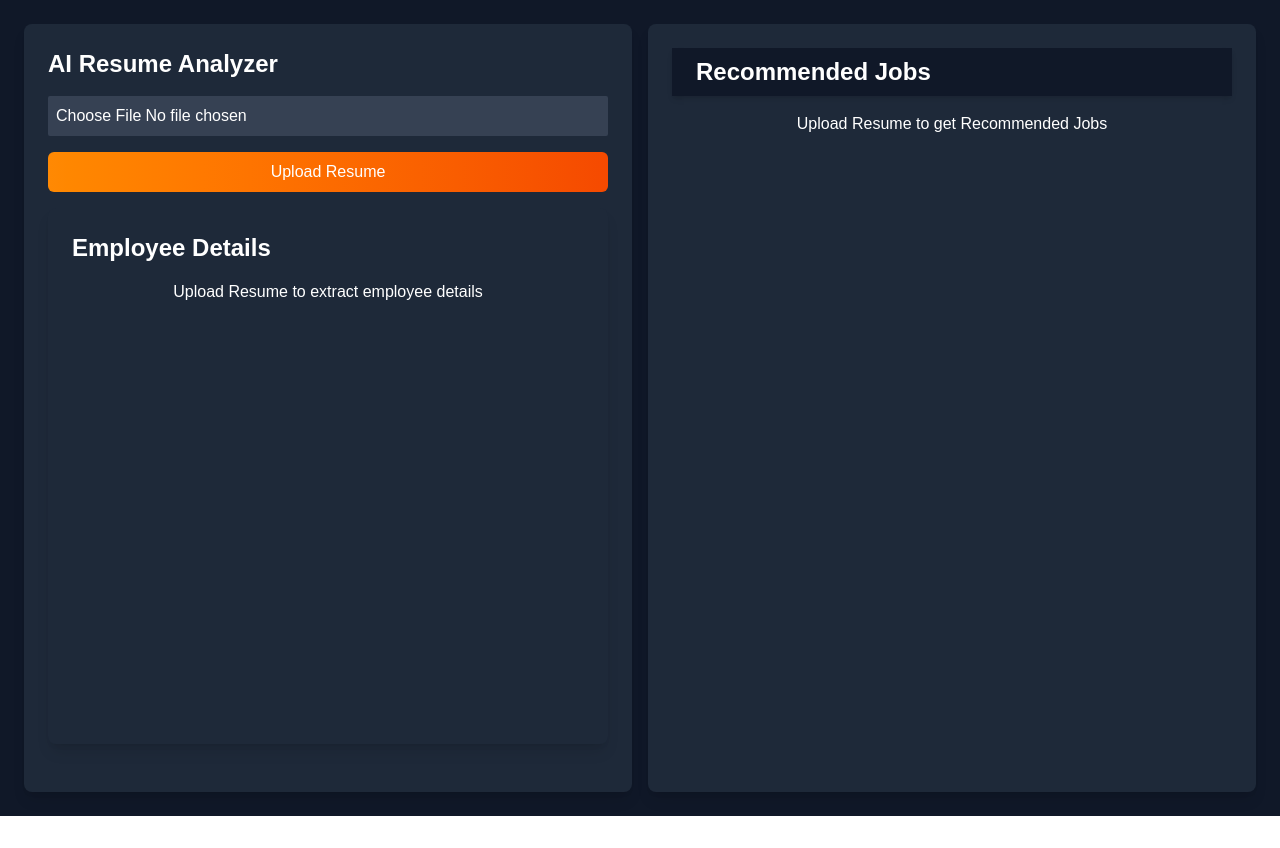
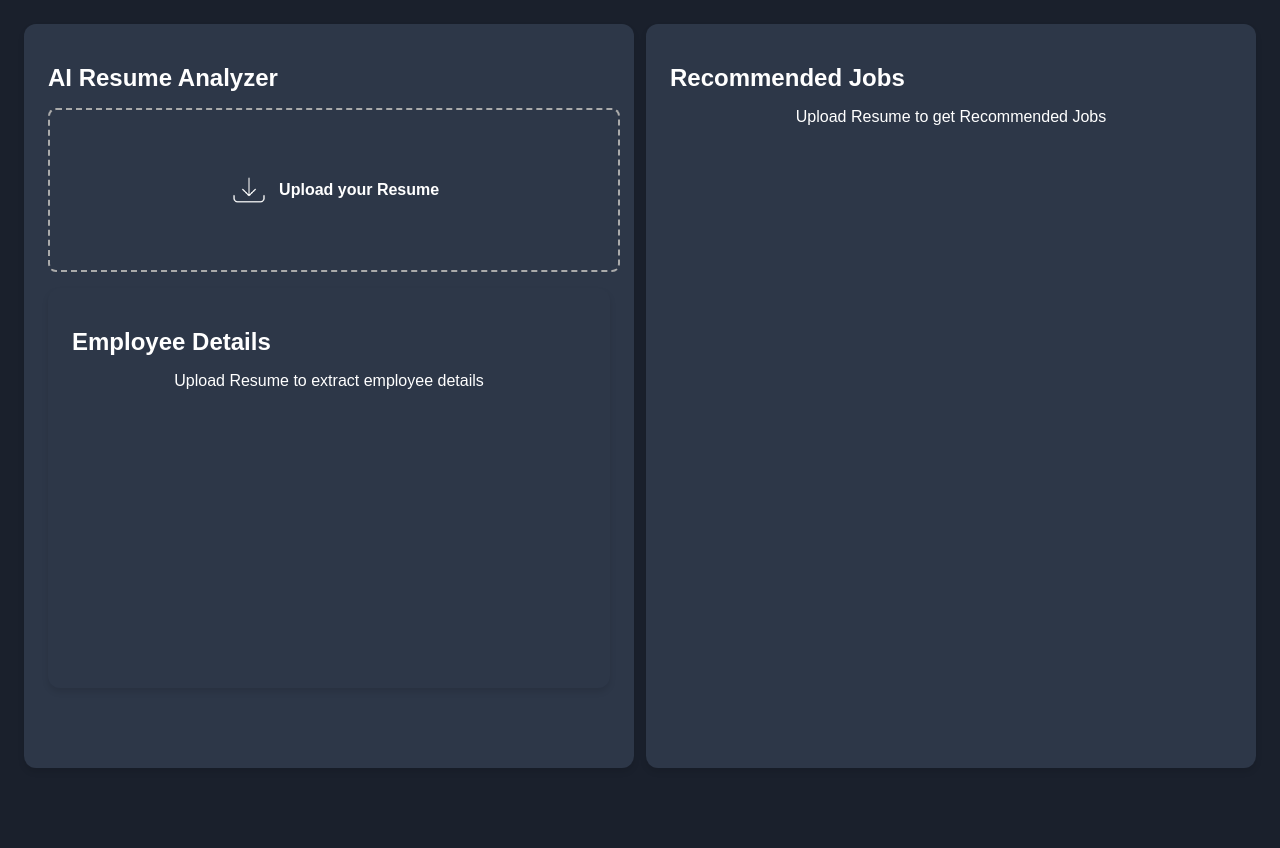
Before and after one commit to BinmayKumarPadhi-FullStack/Resume-Analysis, a Next.js app: page /resume-analysis in a window 1280 px wide. Before the commit the page ends 816 px from the top, so only its background shows below. Built offline with nearby package versions, Linux system fonts and the light colour scheme.

Commit message:
removed upload resume button and UI updates

```diff
--- a/src/app/globals.css
+++ b/src/app/globals.css
@@ -1,4 +1,4 @@
-@import "tailwindcss";
+/* @import "tailwindcss"; */
 
 :root {
   --background: #ffffff;
@@ -17,6 +17,7 @@ body {
   color: var(--foreground);
   font-family: Arial, Helvetica, sans-serif;
   overflow: hidden;
+  margin: 0;
 }
 
 .analyze-screen {
@@ -56,3 +57,267 @@ body {
     transform: rotate(360deg);
   }
 }
+
+/* General Styles */
+.container {
+  display: flex;
+  min-height: 100vh;
+  background-color: #1a202c;
+  color: white;
+  padding: 24px;
+  position: relative;
+  gap: 12px;
+}
+
+.overlay {
+  position: absolute;
+  inset: 0;
+  background-color: rgba(26, 32, 44, 0.5);
+  display: flex;
+  justify-content: center;
+  align-items: center;
+  z-index: 50;
+}
+
+.loader-container {
+  display: flex;
+  flex-direction: column;
+  align-items: center;
+  padding: 24px;
+}
+
+.loader {
+  /* Your loader animation */
+}
+
+.loading-message {
+  font-size: 1.125rem;
+  font-weight: 600;
+  color: #ff7f2a;
+}
+
+/* Form Styles */
+.upload-form-container,
+.parsed-data-container,
+.job-listings-container {
+  flex: 1;
+  background-color: #2d3748;
+  padding: 24px;
+  border-radius: 12px;
+  box-shadow: 0 4px 6px rgba(0, 0, 0, 0.1);
+}
+
+.parsed-data-container {
+  height: 44vh;
+  overflow-y: auto;
+  overflow-x: hidden;
+}
+
+.upload-form-container,.job-listings-container{
+  height: 87vh;
+}
+
+.heading {
+  font-size: 1.5rem;
+  font-weight: bold;
+  margin-bottom: 16px;
+}
+
+.form {
+  margin-bottom: 16px;
+}
+
+.input-file {
+  display: none;
+}
+
+/* Style the custom label that acts as the file input button */
+.file-upload-label {
+  display: flex;
+  align-items: center;  /* Align items horizontally */
+  justify-content: center;  /* Center content horizontally */
+  padding: 20px;
+  background-color: #2d3748;
+  border-radius: 8px;
+  width: 100%;
+  cursor: pointer;
+  border: 2px dashed #aaa;
+  transition: all 0.3s;
+  text-align: center;
+  gap: 10px;  /* Space between the icon and the text */
+  width: 94%;
+  height: 15vh;
+}
+
+.file-upload-label:hover {
+  background-color: #2d3748;
+  border-color: #f6ad55;
+}
+
+/* Text inside the file upload box */
+.file-upload-text {
+  color: white;
+  font-size: 1rem;
+  font-weight: bold;
+}
+
+.submit-button {
+  background: linear-gradient(to right, #f6ad55, #f97316);
+  color: white;
+  padding: 8px 16px;
+  border-radius: 8px;
+  width: 100%;
+  text-align: center;
+  cursor: pointer;
+  transition: all 0.3s;
+  width: 25%;
+  height: 6vh;
+  margin-left: auto;
+  display: block;
+  margin-top: 12px;
+  border: none;
+}
+
+.submit-button:hover {
+  background: linear-gradient(to right, #fb923c, #f87171);
+}
+
+.form-group {
+  margin-bottom: 16px;
+}
+
+.label {
+  font-size: 0.875rem;
+  font-weight: 500;
+}
+
+.input,
+textarea {
+  width: 100%;
+  padding: 8px;
+  margin-top: 8px;
+  border-radius: 4px;
+  background-color: #4a5568;
+  color: white;
+  border: none;
+}
+
+.skills-buttons {
+  display: flex;
+  flex-wrap: wrap;
+  gap: 8px;
+  margin-bottom: 16px;
+}
+
+.skill-button {
+  padding: 8px 16px;
+  border-radius: 8px;
+  box-shadow: 0 2px 4px rgba(0, 0, 0, 0.1);
+  background-color: #e53e3e;
+  color: white;
+  transition: all 0.3s;
+  border: none;
+}
+
+.skill-button.selected {
+  background-color: #fd6e0d;
+}
+
+.skill-button:hover {
+  background-color: #fbbf24;
+}
+
+.message {
+  text-align: center;
+  color: white;
+}
+
+/* Pagination Controls */
+.pagination-controls {
+  display: flex;
+  justify-content: flex-end;
+  margin-top: 16px;
+}
+
+.pagination-button {
+  padding: 8px 16px;
+  background-color: #3182ce;
+  color: white;
+  border-radius: 8px;
+  cursor: pointer;
+  transition: all 0.3s;
+  margin-left: 8px;
+}
+
+.pagination-button:disabled {
+  background-color: #4a5568;
+  cursor: not-allowed;
+}
+
+.page-number {
+  margin: 0 16px;
+  color: white;
+}
+
+/* Job Listings */
+.job-listings-scroll {
+  overflow-y: auto;
+  overflow-x: hidden;
+  height: 60vh;
+  space-y: 16px;
+}
+
+.job-listing {
+  background-color: #4a5568;
+  padding: 16px;
+  border-radius: 12px;
+  box-shadow: 0 4px 6px rgba(0, 0, 0, 0.1);
+  transition: transform 0.3s;
+  margin-top: 12px;
+}
+
+.job-listing:hover {
+  transform: scale(1.02);
+}
+
+.job-title {
+  font-size: 1.125rem;
+  font-weight: 600;
+  margin-bottom: 8px;
+  margin-top: 0;
+}
+
+.company-name {
+  font-size: 1rem;
+  color: #edf2f7;
+  margin-bottom: 8px;
+}
+
+.job-description {
+  font-size: 0.875rem;
+  color: #e2e8f0;
+}
+
+.job-location {
+  font-size: 0.875rem;
+  color: #edf2f7;
+  display: flex;
+  gap: 12px;
+}
+
+.apply-button {
+  margin-top: 16px;
+  display: inline-block;
+  color: #3182ce;
+  text-decoration: underline;
+}
+
+.apply-button:hover {
+  text-decoration: none;
+}
+
+
+.submit-section{
+  width: 100%;
+  display: inline-block;
+}
--- a/src/app/resume-analysis/page.tsx
+++ b/src/app/resume-analysis/page.tsx
@@ -1,7 +1,7 @@
 /* eslint-disable @typescript-eslint/no-explicit-any */
 "use client";
 import { useState, useEffect } from "react";
-import { useForm, SubmitHandler, useFieldArray } from "react-hook-form";
+import { useForm, useFieldArray } from "react-hook-form";
 import { useDispatch, useSelector } from "react-redux";
 // import OpenAI from "openai";
 import pdfToText from "react-pdftotext";
@@ -11,6 +11,7 @@ import {
   uploadResumeSuccess,
 } from "../../store/resumeSlice";
 import { RootState } from "@/store";
+import Image from "next/image";
 // import axios from "axios";
 
 // Define the interfaces for the form data and parsed resume data
@@ -71,8 +72,7 @@ interface jobDetails {
 }
 
 export default function ResumeAnalysis() {
-  const { register, handleSubmit, setValue, control } = useForm<ResumeFormData>(
-    {
+  const { register, setValue, control } = useForm<ResumeFormData>({
     defaultValues: {
       Experience: [
         {
@@ -92,8 +92,7 @@ export default function ResumeAnalysis() {
       Skills: [],
       Education: { Institution: "", Degree: "", Duration: "" },
     },
-    }
-  );
+  });
 
   const { fields } = useFieldArray({
     control,
@@ -117,6 +116,7 @@ export default function ResumeAnalysis() {
   const [loadingMessage, setLoadingMessage] = useState(
     "Fetching employee details..."
   );
+  const [selectedFile, setSelectedFile] = useState("");
   // Create a reference to the job section
   // const jobsSectionRef = useRef<HTMLDivElement>(null);
 
@@ -250,16 +250,16 @@ export default function ResumeAnalysis() {
     fetchJobs(page, jobsPerPage, selectedSkills);
   };
 
-  const onSubmit: SubmitHandler<ResumeFormData> = async (data) => {
-    const file = data.resume[0];
+  // const onSubmit: SubmitHandler<ResumeFormData> = async (data) => {
+  //   const file = data.resume[0];
 
-    try {
-      extractText(file);
-    } catch (error) {
-      console.error("Error uploading resume:", error);
-      dispatch(uploadResumeFailure());
-    }
-  };
+  //   try {
+  //     extractText(file);
+  //   } catch (error) {
+  //     console.error("Error uploading resume:", error);
+  //     dispatch(uploadResumeFailure());
+  //   }
+  // };
 
   // const resetData = () => {
   //   setExtractedData("");
@@ -289,52 +289,81 @@ export default function ResumeAnalysis() {
   //     Duration: "",
   //   });
   // };
+  const handleFileChange = async (event: any) => {
+    const file = event.target.files[0];
+    setSelectedFile(file.name);
+    try {
+      await extractText(file);
+    } catch (error) {
+      console.error("Error uploading resume:", error);
+      dispatch(uploadResumeFailure());
+    }
+  };
   return (
-    <div className="flex min-h-screen bg-gray-900 text-white p-6 analyze-screen">
+    <div className="container">
       {/* Overlay Loader */}
       {loading && (
-        <div className="absolute inset-0 bg-gray-900/50 flex justify-center items-center z-50">
-          <div className="flex flex-col items-center bg-transparent p-6">
+        <div className="overlay">
+          <div className="loader-container">
             {/* Gradient Spinning Loader */}
             <div className="loader"></div>
-            <p className="text-lg font-semibold text-orange-500">
-              {loadingMessage}
-            </p>
+            <p className="loading-message">{loadingMessage}</p>
           </div>
         </div>
       )}
       {/* Left Side (Upload Form) */}
-      <div className="flex-1 bg-gray-800 p-6 rounded-lg shadow-lg mr-4">
-        <h1 className="text-2xl font-bold mb-4">AI Resume Analyzer</h1>
-        <form onSubmit={handleSubmit(onSubmit)} className="mb-4">
+      <div className="upload-form-container">
+        <h1 className="heading">AI Resume Analyzer</h1>
+        <form className="form">
+          {/* Container for the label and download icon */}
+          <label htmlFor="file-upload" className="file-upload-label">
+            {/* Download Icon inside the box */}
+            <Image
+              src="/images/download-1.png" // Path to your image in public directory
+              alt="download"
+              width={40} // Specify width
+              height={40} // Specify height
+            />
+
+            {/* File upload text */}
+            <div className="file-upload-text">
+              {selectedFile && selectedFile.length > 1
+                ? selectedFile
+                : "Upload your Resume"}
+            </div>
+          </label>
+
+          {/* Hidden file input */}
           <input
             type="file"
+            id="file-upload"
             {...register("resume", { required: true })}
-            className="mb-4 p-2 w-full rounded-xs bg-gray-700 text-white focus:outline-none focus:ring-2 focus:ring-blue-500"
+            className="input-file"
             accept=".pdf"
+            onChange={handleFileChange} // Handle file selection
           />
-          <button
-            type="submit"
-            disabled={loading}
-            className="bg-gradient-to-r from-orange-400 to-orange-600 text-white px-4 py-2 rounded-md hover:bg-gradient-to-r hover:from-orange-500 hover:to-orange-800 w-full"
-          >
+
+          {/* Submit button */}
+          {/* <div className="submit-section">
+            <button type="submit" disabled={loading} className="submit-button">
               {loading ? "Analyzing..." : "Upload Resume"}
             </button>
+          </div> */}
         </form>
 
         {/* Right Side (Parsed Data Form) */}
-        <div className="scrollbar-color flex-1 bg-gray-800 p-6 rounded-lg shadow-lg extracted-data-section">
-          <h1 className="text-2xl font-bold mb-4">Employee Details</h1>
+        <div className="parsed-data-container scrollbar-color">
+          <h1 className="heading">Employee Details</h1>
           {parsedData ? (
-            <form onSubmit={handleSubmit(onSubmit)}>
-              <div>
-                <label htmlFor="Name" className="block text-sm font-medium">
+            <form>
+              <div className="form-group">
+                <label htmlFor="Name" className="label">
                   Name
                 </label>
                 <input
                   {...register("Name", { required: true })}
                   id="Name"
-                  className="w-full rounded-xs p-2 mt-2 mb-4 bg-gray-700 text-white focus:outline-none focus:ring-2 focus:ring-blue-500"
+                  className="input"
                   defaultValue={parsedData.Name}
                 />
               </div>
@@ -342,13 +371,11 @@ export default function ResumeAnalysis() {
               {/* Experience Fields */}
               {fields.map((exp, index) => (
                 <div key={exp.id}>
-                  <h3 className="font-semibold text-lg">
-                    Experience {index + 1}
-                  </h3>
-                  <div className="mb-2">
+                  <h3 className="experience-heading">Experience {index + 1}</h3>
+                  <div className="form-group">
                     <label
                       htmlFor={`Experience.${index}.Company`}
-                      className="block text-sm font-medium"
+                      className="label"
                     >
                       Company
                     </label>
@@ -357,30 +384,15 @@ export default function ResumeAnalysis() {
                         required: true,
                       })}
                       id={`Experience.${index}.Company`}
-                      className="w-full rounded-xs p-2 mt-2 bg-gray-700 text-white focus:outline-none focus:ring-2 focus:ring-blue-500"
+                      className="input"
                       defaultValue={exp.Company}
                     />
                   </div>
-                  {/* <div className="mb-2">
-                    <label
-                      htmlFor={`Experience.${index}.Position`}
-                      className="block text-sm font-medium"
-                    >
-                      Position
-                    </label>
-                    <input
-                      {...register(`Experience.${index}.Position`, {
-                        required: true,
-                      })}
-                      id={`Experience.${index}.Position`}
-                      className="w-full p-2 rounded-xs mt-2 bg-gray-700 text-white focus:outline-none focus:ring-2 focus:ring-blue-500"
-                      defaultValue={exp.Position}
-                    />
-                  </div> */}
-                  <div className="mb-2">
+
+                  <div className="form-group">
                     <label
                       htmlFor={`Experience.${index}.Duration`}
-                      className="block text-sm font-medium"
+                      className="label"
                     >
                       Duration
                     </label>
@@ -389,59 +401,53 @@ export default function ResumeAnalysis() {
                         required: true,
                       })}
                       id={`Experience.${index}.Duration`}
-                      className="w-full p-2 mt-2 rounded-xs bg-gray-700 text-white focus:outline-none focus:ring-2 focus:ring-blue-500"
+                      className="input"
                       defaultValue={exp.Duration}
                     />
                   </div>
-                  <div className="mb-2">
+                  <div className="form-group">
                     <label
                       htmlFor={`Experience.${index}.Responsibilities`}
-                      className="block text-sm font-medium"
+                      className="label"
                     >
                       Responsibilities
                     </label>
                     <textarea
                       {...register(`Experience.${index}.Responsibilities`)}
                       id={`Experience.${index}.Responsibilities`}
-                      className="w-full p-2 mt-2 bg-gray-700 text-white focus:outline-none focus:ring-2 focus:ring-blue-500"
+                      className="input"
                       defaultValue={exp.Responsibilities}
                     />
                   </div>
                 </div>
               ))}
+
               {/* Project Fields */}
               {projectFields.map((field, index) => (
-                <div key={field.id} className="mb-2">
-                  <div className="mb-2">
-                    <h3 className="font-semibold text-lg">
-                      Project {index + 1}
-                    </h3>
-                    <label
-                      htmlFor={`Projects.${index}.Name`}
-                      className="block text-sm font-medium"
-                    >
+                <div key={field.id} className="form-group">
+                  <h3 className="project-heading">Project {index + 1}</h3>
+                  <label htmlFor={`Projects.${index}.Name`} className="label">
                     Name
                   </label>
                   <input
                     id={`Projects.${index}.Name`}
                     defaultValue={field?.Name}
-                      className="w-full p-2 mt-2 rounded-xs bg-gray-700 text-white focus:outline-none focus:ring-2 focus:ring-blue-500"
+                    className="input"
                     {...register(`Projects.${index}.Name`, {
                       required: true,
                     })}
                   />
-                  </div>
-                  <div className="mb-2">
+                  <div className="form-group">
                     <label
                       htmlFor={`Projects.${index}.Description`}
-                      className="block text-sm font-medium"
+                      className="label"
                     >
                       Description
                     </label>
                     <input
                       defaultValue={field?.Description}
                       id={`Projects.${index}.Name`}
-                      className="w-full p-2 mt-2 rounded-xs bg-gray-700 text-white focus:outline-none focus:ring-2 focus:ring-blue-500"
+                      className="input"
                       {...register(`Projects.${index}.Description`, {
                         required: true,
                       })}
@@ -449,65 +455,57 @@ export default function ResumeAnalysis() {
                   </div>
                 </div>
               ))}
+
               {/* Skills */}
-              <div className="mb-4">
-                <label htmlFor="Skills" className="block text-sm font-medium">
+              <div className="form-group">
+                <label htmlFor="Skills" className="label">
                   Skills
                 </label>
                 <input
                   {...register("Skills", { required: true })}
                   id="Skills"
-                  className="w-full p-2 mt-2 rounded-xs bg-gray-700 text-white focus:outline-none focus:ring-2 focus:ring-blue-500"
+                  className="input"
                   defaultValue={parsedData.Skills.join(", ")}
                 />
               </div>
 
               {/* Education Fields */}
-              <div className="mb-4">
-                <label
-                  htmlFor="Education.Institution"
-                  className="block text-sm font-medium"
-                >
+              <div className="form-group">
+                <label htmlFor="Education.Institution" className="label">
                   Institution
                 </label>
                 <input
                   {...register("Education.Institution", { required: true })}
                   id="Education.Institution"
-                  className="w-full p-2 mt-2 rounded-xs bg-gray-700 text-white focus:outline-none focus:ring-2 focus:ring-blue-500"
+                  className="input"
                   defaultValue={parsedData.Education.Institution}
                 />
               </div>
-              <div className="mb-4">
-                <label
-                  htmlFor="Education.Degree"
-                  className="block text-sm font-medium"
-                >
+              <div className="form-group">
+                <label htmlFor="Education.Degree" className="label">
                   Degree
                 </label>
                 <input
                   {...register("Education.Degree", { required: true })}
                   id="Education.Degree"
-                  className="w-full p-2 mt-2 rounded-xs bg-gray-700 text-white focus:outline-none focus:ring-2 focus:ring-blue-500"
+                  className="input"
                   defaultValue={parsedData.Education.Degree}
                 />
               </div>
-              <div className="mb-4">
-                <label
-                  htmlFor="Education.Duration"
-                  className="block text-sm font-medium"
-                >
+              <div className="form-group">
+                <label htmlFor="Education.Duration" className="label">
                   Duration
                 </label>
                 <input
                   {...register("Education.Duration", { required: true })}
                   id="Education.Duration"
-                  className="w-full p-2 mt-2 rounded-xs bg-gray-700 text-white focus:outline-none focus:ring-2 focus:ring-blue-500"
+                  className="input"
                   defaultValue={parsedData.Education.Duration}
                 />
               </div>
             </form>
           ) : (
-            <p className="text-center">
+            <p className="message">
               {loading
                 ? "Loading Employee Details..."
                 : "Upload Resume to extract employee details"}
@@ -515,64 +513,50 @@ export default function ResumeAnalysis() {
           )}
         </div>
       </div>
-
       {/* Right Side (Job Listings) */}
-      <div className="flex-1 bg-gray-800 p-6 rounded-lg shadow-lg extracted-Job-data-section">
-        <h1 className="text-2xl font-bold mb-4 pl-6 pr-6 sticky top-0 bg-gray-900 z-10 shadow-md py-2">
-          Recommended Jobs
-        </h1>
-
+      <div className="job-listings-container">
+        <h1 className="heading">Recommended Jobs</h1>
         {/* Skills as buttons */}
         {parsedData ? (
-          <div>
-            <div className="flex flex-wrap gap-2 mb-4">
+          <div className="skills-buttons">
             {userSkillsSet?.map((skill, index) => {
               const isSelected = selectedSkills.includes(skill);
               return (
                 <button
                   key={index}
                   onClick={() => handleSkillClick(skill)}
-                    className={`py-2 px-4 rounded-lg shadow-md transition-all ${
-                      isSelected
-                        ? "bg-orange-400 text-white"
-                        : "bg-orange-700 text-white"
-                    } hover:bg-orange-500`}
+                  className={`skill-button ${isSelected ? "selected" : ""}`}
                 >
                   {skill}
                 </button>
               );
             })}
           </div>
+        ) : (
+          <p className="message">
+            {loading
+              ? "Fetching Recommended Jobs..."
+              : "Upload Resume to get Recommended Jobs"}
+          </p>
+        )}
 
         {/* Job Listings - Scrollable */}
-            <div
-              // ref={jobsSectionRef}
-              className="overflow-y-auto overflow-x-hidden h-[60vh] space-y-4 scrollbar-color"
-            >
+        <div className="job-listings-scroll scrollbar-color">
           {jobsData?.map((item, index) => {
             return (
-                  <div
-                    key={index}
-                    className="bg-gray-700 p-4 rounded-lg shadow-lg transition-transform transform hover:scale-102"
-                  >
-                    <h5 className="text-xl font-semibold text-white mb-2">
-                      {item.title}
-                    </h5>
-                    <h6 className="text-lg text-gray-400 mb-2">
-                      {item.company.display_name}
-                    </h6>
-                    <p className="text-sm text-gray-300 mb-2">
-                      {item.description}
-                    </p>
-                    <div className="flex justify-between text-sm text-gray-400">
-                      <span>{item.location.display_name}</span>
-                      <span>{item.contract_type}</span>
+              <div key={index} className="job-listing">
+                <h5 className="job-title">{item.title}</h5>
+                <h6 className="company-name">{item.company.display_name}</h6>
+                <p className="job-description">{item.description}</p>
+                <div className="job-location">
+                  <span>Location: {item.location.display_name}</span>
+                  <span>Contract Type: {item.contract_type}</span>
                 </div>
                 <a
                   href={item.redirect_url}
                   target="_blank"
                   rel="noopener noreferrer"
-                      className="mt-3 inline-block text-blue-500 hover:underline"
+                  className="apply-button"
                 >
                   Apply Here
                 </a>
@@ -582,30 +566,24 @@ export default function ResumeAnalysis() {
         </div>
 
         {/* Pagination Controls */}
-            <div className="flex justify-end mt-4">
+        {jobsData.length > 0 && (
+          <div className="pagination-controls">
             <button
               onClick={() => handlePageChange(currentPage - 1)}
               disabled={currentPage === 1}
-                className="py-2 px-4 bg-blue-500 text-white rounded-lg disabled:bg-gray-500"
+              className="pagination-button"
             >
               Previous
             </button>
-              <span className="mx-4 text-white">{currentPage}</span>
+            <span className="page-number">{currentPage}</span>
             <button
               onClick={() => handlePageChange(currentPage + 1)}
               disabled={jobsData.length < jobsPerPage}
-                className="py-2 px-4 bg-blue-500 text-white rounded-lg disabled:bg-gray-500"
+              className="pagination-button"
             >
               Next
             </button>
           </div>
-          </div>
-        ) : (
-          <p className="text-center text-white">
-            {loading
-              ? "Fetching Recommended Jobs..."
-              : "Upload Resume to get Recommended Jobs"}
-          </p>
         )}
       </div>
     </div>
```
Also changed, not shown: package.json (+4 -4 lines), public/images/download-1.png (added), 1 other file (tests, documents, lock files or other folders). Lines whose indentation alone changed are shown as unchanged.
